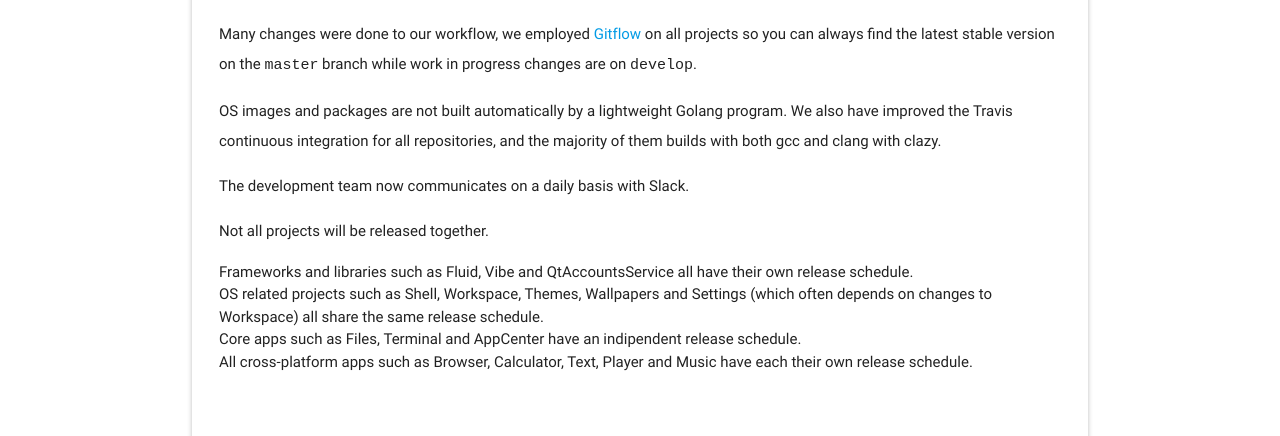
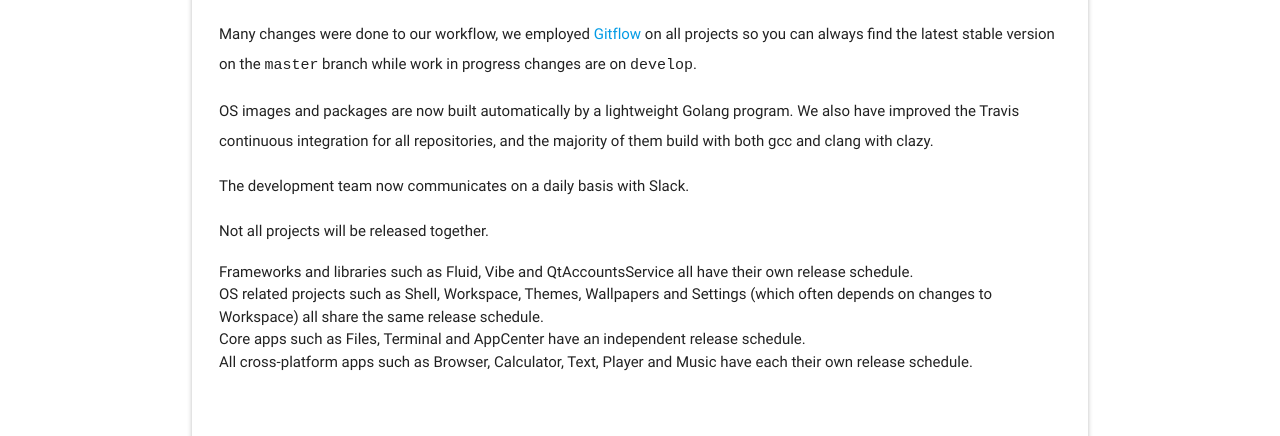
Before and after one commit to lirios/lirios.github.io, a Jekyll site: the page built from _posts/2017-01-01-welcome-to-liri.markdown, in a window 1280 px wide. Shown: the part 918-1354 px from the top of the page. Built offline with Jekyll 4.4.1, drawn with Linux system fonts in a browser that asks for light colours; nearby versions of some CDN libraries; a script that is not in the unit is left out.

Commit message:
fix typos

```diff
--- a/_posts/2017-01-01-welcome-to-liri.markdown
+++ b/_posts/2017-01-01-welcome-to-liri.markdown
@@ -29,13 +29,13 @@
 
 Many changes were done to our workflow, we employed [Gitflow](https://www.atlassian.com/git/tutorials/comparing-workflows/gitflow-workflow) on all projects so you can always find the latest stable version on the `master` branch while work in progress changes are on `develop`.
 
-OS images and packages are not built automatically by a lightweight Golang program.
-We also have improved the Travis continuous integration for all repositories, and the majority of them builds with both gcc and clang with clazy.
+OS images and packages are now built automatically by a lightweight Golang program.
+We also have improved the Travis continuous integration for all repositories, and the majority of them build with both gcc and clang with clazy.
 
 The development team now communicates on a daily basis with Slack.
 
 Not all projects will be released together.
 * Frameworks and libraries such as Fluid, Vibe and QtAccountsService all have their own release schedule.
 * OS related projects such as Shell, Workspace, Themes, Wallpapers and Settings (which often depends on changes to Workspace) all share the same release schedule.
-* Core apps such as Files, Terminal and AppCenter have an indipendent release schedule.
+* Core apps such as Files, Terminal and AppCenter have an independent release schedule.
 * All cross-platform apps such as Browser, Calculator, Text, Player and Music have each their own release schedule.
```
